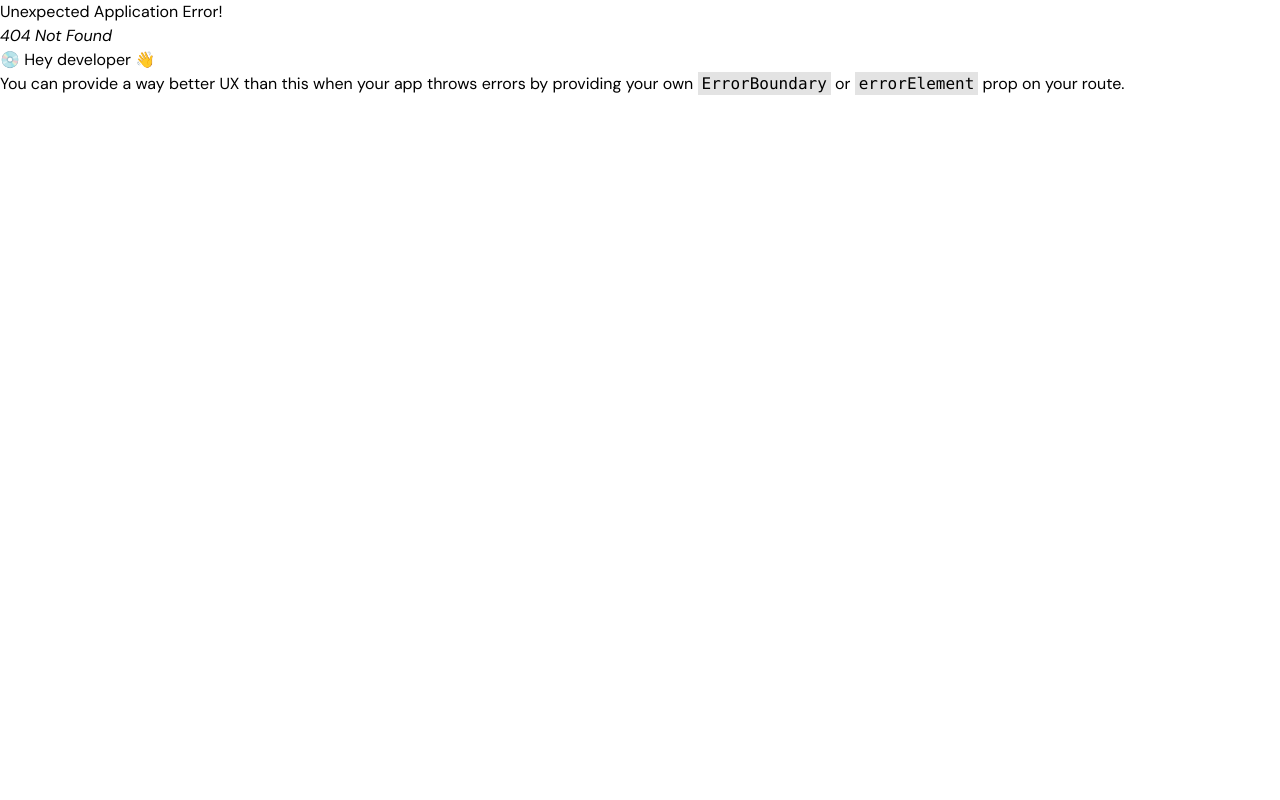
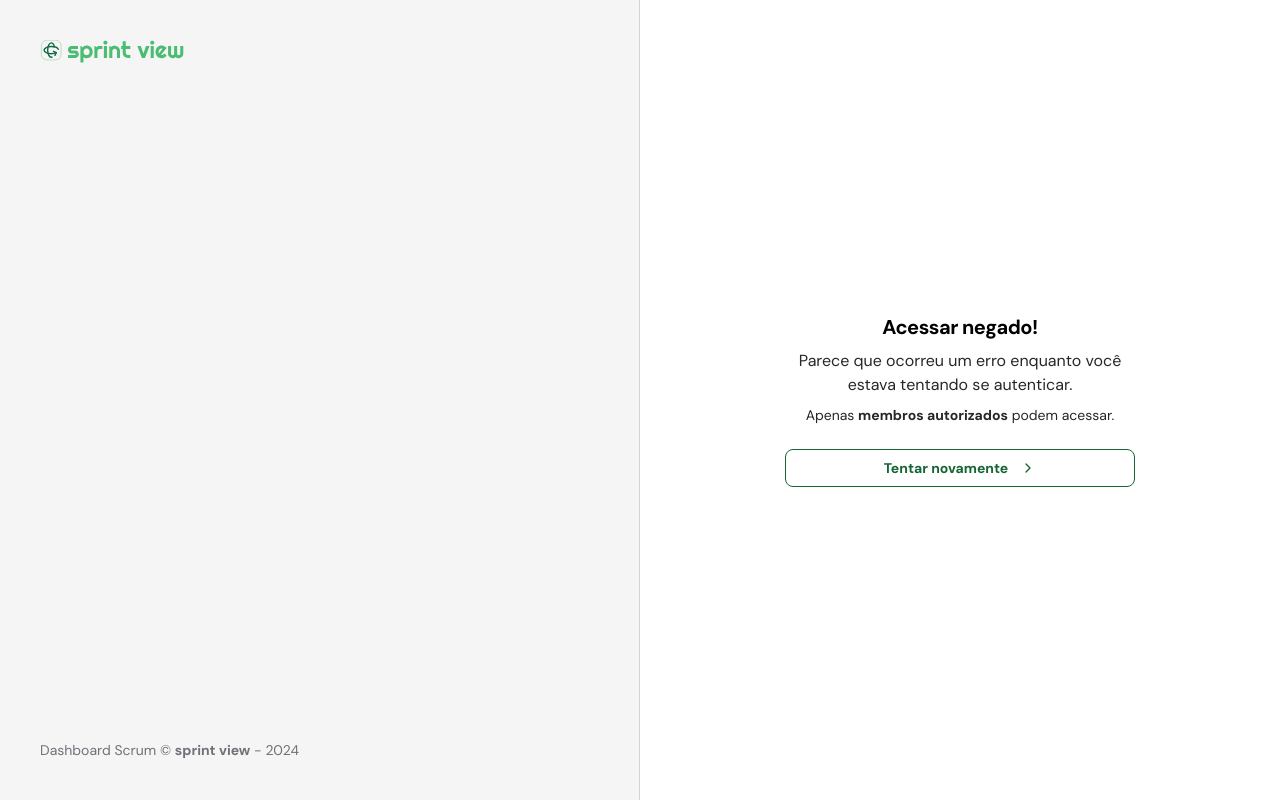
Before and after one commit to maarcos4g/sprint-view-app, a React (Vite) app: page /unauthorized in a window 1280 px wide. Before the commit this address had no page. Built offline with nearby package versions, Linux system fonts and the light colour scheme.

Commit message:
feat: unauthorized page

```diff
--- a/package.json
+++ b/package.json
@@ -10,6 +10,8 @@
     "preview": "vite preview"
   },
   "dependencies": {
+    "clsx": "^2.1.1",
+    "lucide-react": "^0.378.0",
     "react": "^18.2.0",
     "react-dom": "^18.2.0",
     "react-router-dom": "^6.23.0"
--- a/src/components/button.tsx
+++ b/src/components/button.tsx
@@ -1,12 +1,18 @@
 import { ComponentProps } from "react";
+import { clsx } from 'clsx'
 
-interface ButtonProps extends ComponentProps<"button"> {}
+interface ButtonProps extends ComponentProps<"button"> {
+  variant: "default" | "outline"
+}
 
-export function Button({ children, ...props }: ButtonProps) {
+export function Button({ children, variant, ...props }: ButtonProps) {
   return (
     <button
-    className="bg-green-800 w-full py-2 rounded-lg text-zinc-100 font-bold text-sm hover:bg-green-900"
-    {...props}
+      className={clsx("w-full py-2 rounded-lg font-bold text-sm flex items-center justify-center gap-3", {
+        'bg-green-800 text-zinc-100 hover:bg-green-900': variant === 'default',
+        'border border-green-800 bg-transparent text-green-800': variant === 'outline',
+      })}
+      {...props}
     >
       {children}
     </button>
--- a/src/pages/auth/sign-in.tsx
+++ b/src/pages/auth/sign-in.tsx
@@ -32,7 +32,10 @@ export function SignIn() {
               />
             </div>
 
-            <Button type="submit">
+            <Button
+              variant="default"
+              type="submit"
+            >
               Continuar
             </Button>
           </div>
--- /dev/null
+++ b/src/pages/auth/unauthorized.tsx
@@ -0,0 +1,36 @@
+import { ChevronRight } from "lucide-react";
+import { Button } from "../../components/button";
+import { useNavigate } from "react-router-dom";
+
+export function Unauthorized() {
+
+  const navigate = useNavigate()
+
+  return (
+    <div className="mx-auto flex w-full flex-col justify-center space-y-6 sm:w-[350px]">
+      <div className="flex flex-col space-y-2 text-center">
+        <h1 className="text-xl font-bold tracking-tight">
+          Acessar negado!
+        </h1>
+        <p className="text-base text-zinc-800">
+          Parece que ocorreu um erro enquanto você estava tentando se autenticar.
+        </p>
+
+        <p className="text-sm text-zinc-800">
+          Apenas <strong>membros autorizados</strong> podem acessar.
+        </p>
+      </div>
+
+      <Button
+        variant="outline"
+        type="submit"
+        onClick={() => navigate('/sign-in', {
+          replace: true
+        })}
+      >
+        Tentar novamente
+        <ChevronRight className="size-4 text-bold" />
+      </Button>
+    </div>
+  )
+}
```
Also changed, not shown: src/router.tsx (+6 -1 lines), 1 other file (tests, documents, lock files or other folders).
